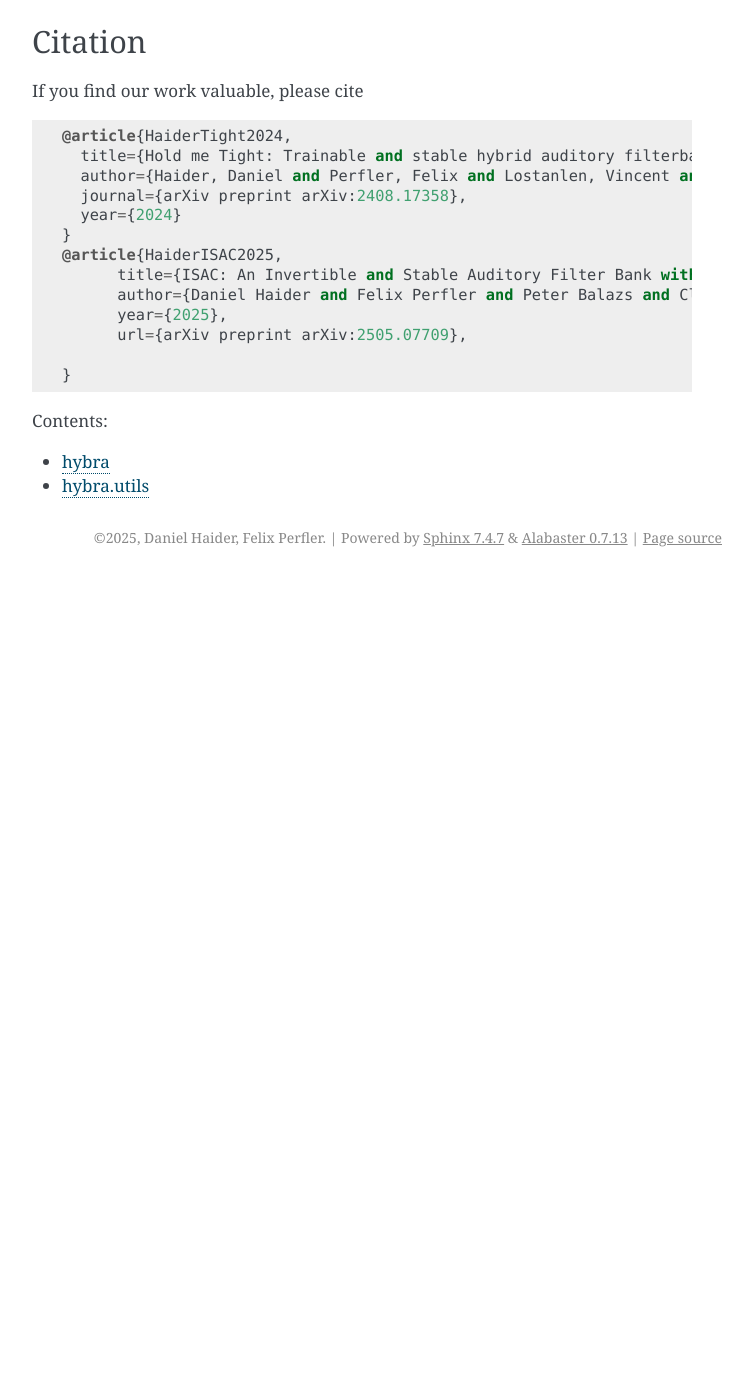
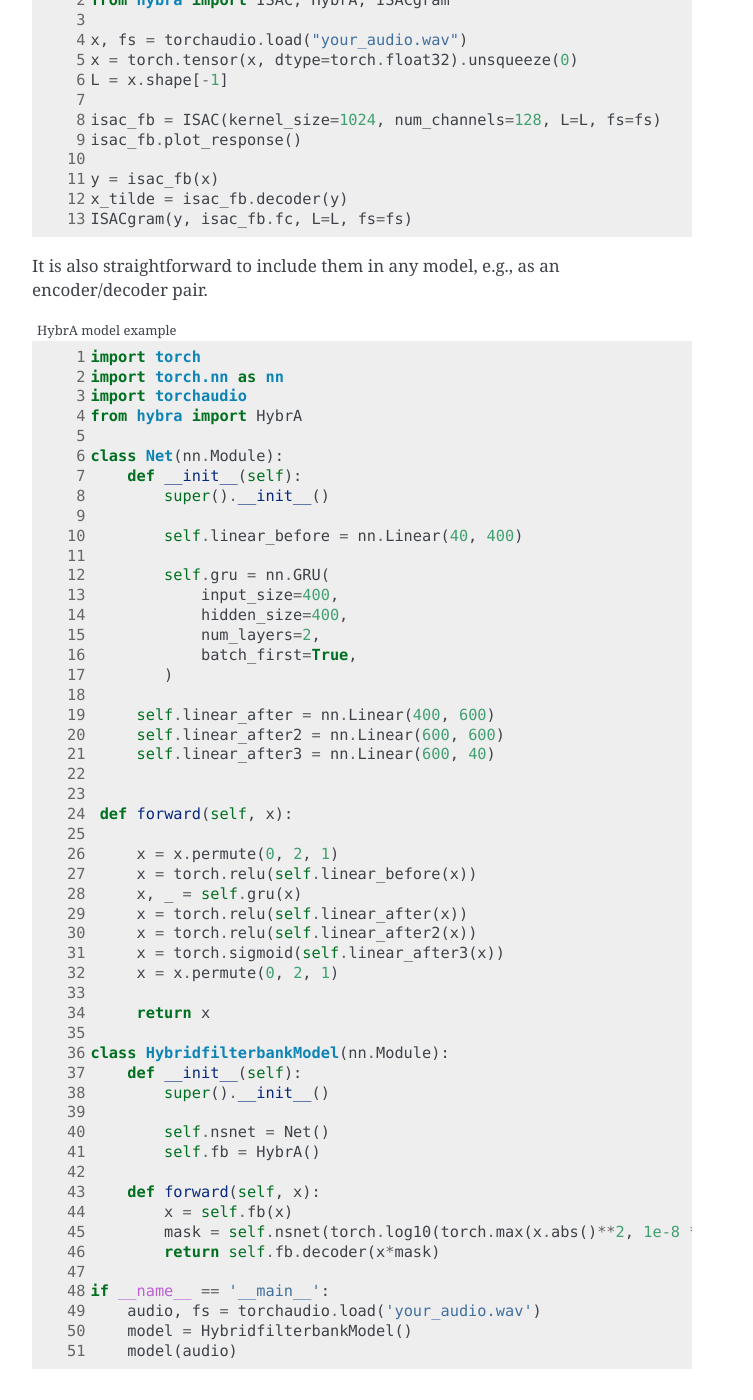
Before and after one commit to danedane-haider/HybrA-Filterbanks, a Sphinx documentation site: the page built from docs/index.rst, in a window 1280 px wide and 1400 px high, scrolled down 764 px. Shown: the whole window, without its empty margins (388-1141 px from the left). Built offline with Sphinx 7.4.7, drawn with Linux system fonts in a browser that asks for light colours; before the commit the page ends 1341 px from its top, so only the background shows below that; some of the changed text lies outside the part shown.

Commit message:
update doc

```diff
--- a/docs/index.rst
+++ b/docs/index.rst
@@ -25,7 +25,10 @@ Usage
 
 Construct an ISAC and HybrA filterbank, and plot the filter frequency responses. Transform an input audio signal into the corresponding learnable time-frequency representation, and plot it.
 
-.. code:: python
+.. code-block:: python
+   :linenos:
+   :caption: ISAC / HybrA example
+
    import torchaudio
    from hybra import ISAC, HybrA, ISACgram
 
@@ -42,7 +45,10 @@ Construct an ISAC and HybrA filterbank, and plot the filter frequency responses.
 
 It is also straightforward to include them in any model, e.g., as an encoder/decoder pair.
 
-.. code:: python
+.. code-block:: python
+   :linenos:
+   :caption: HybrA model example
+
    import torch
    import torch.nn as nn
    import torchaudio
```
